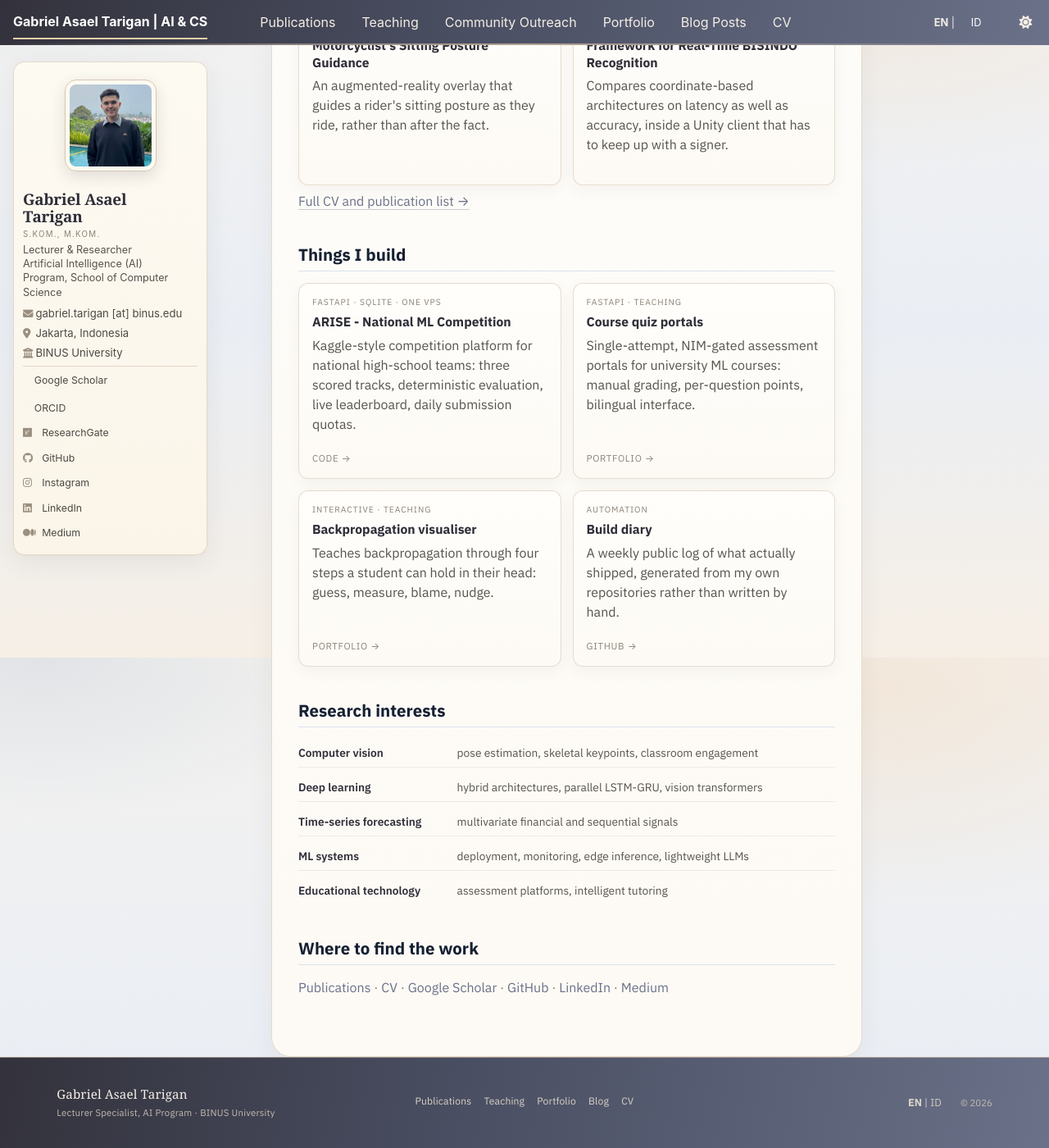
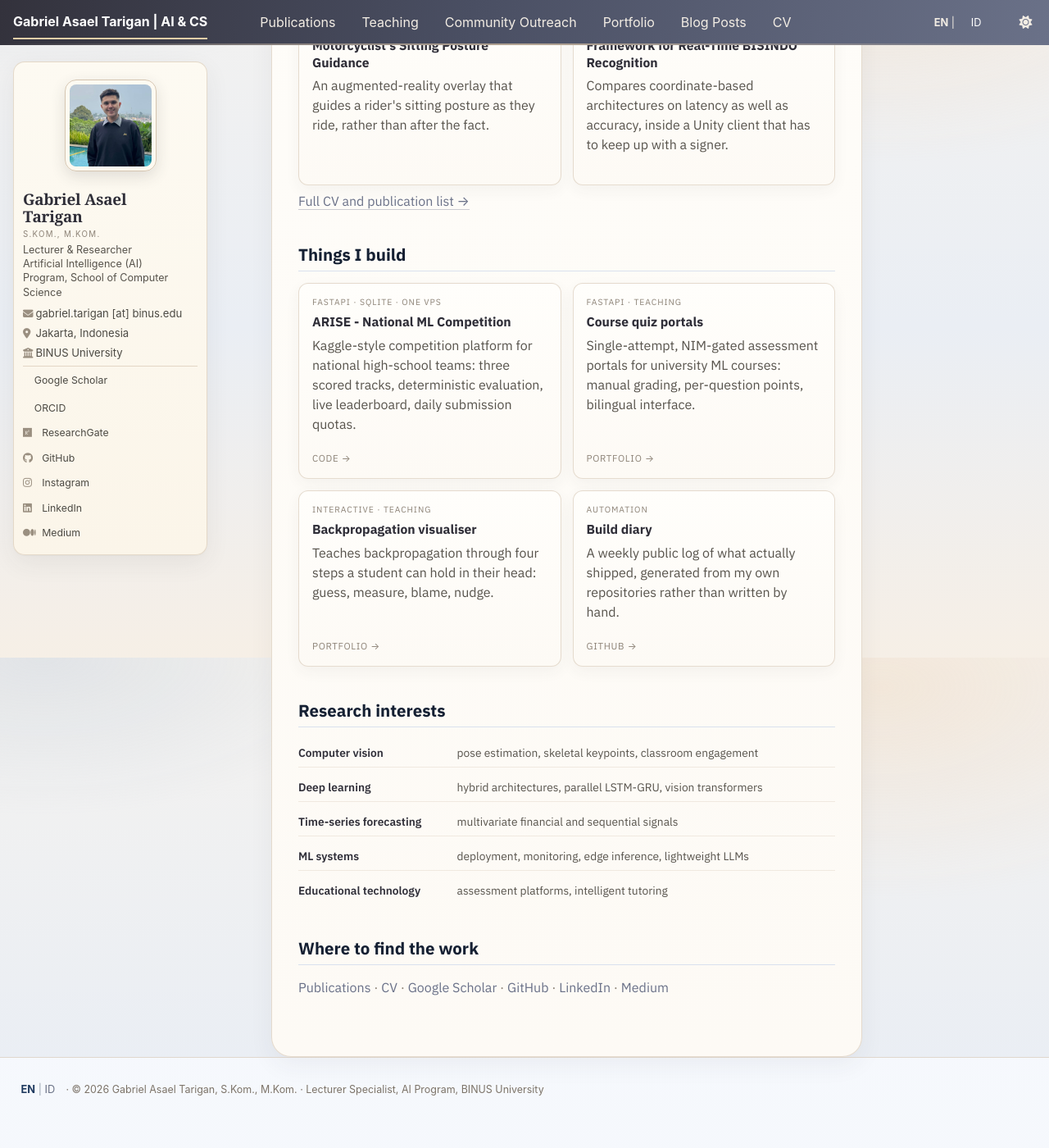
Before and after one commit to asaeltarigan/asaeltarigan.github.io, a Jekyll site: the page built from _pages/about.md, in a window 1280 px wide and 1400 px high, scrolled down 998 px. Shown: the whole window at 82% size. Built offline with Jekyll 4.4.1, drawn with Linux system fonts in a browser that asks for light colours; a style sheet for code colours, icons or effects is not loaded; after the commit the page ends 2366 px from its top, so only the background shows below that.

Commit message:
Revert footer redesign; footer now blends into the warm page background

```diff
--- a/_includes/footer.html
+++ b/_includes/footer.html
@@ -1,21 +1,7 @@
-<div class="ftr">
-  <div class="ftr__brand">
-    <span class="ftr__name">Gabriel Asael Tarigan</span>
-    <span class="ftr__role">Lecturer Specialist, AI Program &middot; BINUS University</span>
-  </div>
-  <nav class="ftr__links" aria-label="Footer">
-    <a href="{{ '/publications/' | relative_url }}">Publications</a>
-    <a href="{{ '/teaching/' | relative_url }}">Teaching</a>
-    <a href="{{ '/portfolio/' | relative_url }}">Portfolio</a>
-    <a href="{{ '/year-archive/' | relative_url }}">Blog</a>
-    <a href="{{ '/cv/' | relative_url }}">CV</a>
-  </nav>
-  <div class="ftr__meta">
-    <span class="lang-nav"><span class="lang-cur" lang="en">EN</span><span class="lang-sep"> | </span><a href="https://asaeltarigan.github.io/id/" hreflang="id" lang="id">ID</a></span>
-    <span class="ftr__year">&copy; {{ site.time | date: '%Y' }}</span>
-  </div>
+<div class="page__footer-copyright">
+  <span class="lang-nav"><span class="lang-cur" lang="en">EN</span><span class="lang-sep"> | </span><a href="https://asaeltarigan.github.io/id/" hreflang="id" lang="id">ID</a></span> &middot;
+  &copy; {{ site.time | date: '%Y' }} Gabriel Asael Tarigan, S.Kom., M.Kom. &middot; Lecturer Specialist, AI Program, BINUS University
 </div>
-
 <script>
   /* Responsive nav controller: flex overflow handling + dropdown anchored under the burger. Watches the lists so the theme's greedy-nav cannot override it. NOTE: only block comments here - the site build collapses inline-script whitespace and line comments would swallow the rest of the script. */
   (function () {
--- a/_includes/head.html
+++ b/_includes/head.html
@@ -94,4 +94,4 @@
 <link rel="preconnect" href="https://fonts.gstatic.com" crossorigin>
 <link href="https://fonts.googleapis.com/css2?family=IBM+Plex+Sans:wght@400;500;600;700&display=swap" rel="stylesheet">
 <link rel="stylesheet" href="{{ base_path }}/assets/css/main.css">
-<link rel="stylesheet" href="{{ base_path }}/assets/css/custom.css?v=82">
+<link rel="stylesheet" href="{{ base_path }}/assets/css/custom.css?v=83">
--- a/assets/css/custom.css
+++ b/assets/css/custom.css
@@ -1771,96 +1771,27 @@ html[data-theme="dark"] .cv-feature__note { color: #bdb6aa; }
 body { margin-bottom: 0 !important; }
 .page__footer { position: static !important; margin-top: 0 !important; }
 
-/* Footer as the bookend to the masthead: same warm slate, sand hairline on
-   top, cream type. Three zones: identity, links, language + year. */
+/* Footer: no separate bar. It inherits the page's warm paper background and
+   keeps only a sand hairline, so it blends into the page end instead of
+   reading as a strip of its own. Layout untouched: one copyright line. */
 .page__footer {
-  background: linear-gradient(100deg, #33323c 0%, #4a4f63 45%, #6a7188 100%) !important;
+  background: transparent !important;
   -webkit-backdrop-filter: none !important;
   backdrop-filter: none !important;
-  border-top: 1px solid rgba(235, 208, 170, 0.5) !important;
-  padding: 1.1rem 0 1.15rem !important;
+  border-top: 1px solid rgba(206, 188, 166, 0.55) !important;
+  padding: 0.85rem 0 !important;
   margin-top: 0 !important;
 }
 
-.page__footer .ftr {
-  max-width: 1180px;
-  margin: 0 auto;
-  padding: 0 1.2rem;
-  display: grid;
-  grid-template-columns: minmax(0, 1.5fr) auto auto;
-  gap: 1.4rem;
-  align-items: center;
-}
-
-.ftr__brand { display: flex; flex-direction: column; gap: 0.16rem; }
-
-.ftr__name {
-  font-family: Georgia, "Times New Roman", serif;
-  font-size: 0.95rem;
-  letter-spacing: 0.01em;
-  color: #f4efe6;
-}
-
-.ftr__role { font-size: 0.71rem; letter-spacing: 0.02em; color: #aea69b; }
-
-.ftr__links { display: flex; flex-wrap: wrap; gap: 0.95rem; }
-
-.ftr__links a,
-.ftr__links a:link,
-.ftr__links a:visited {
-  font-size: 0.71rem;
-  letter-spacing: 0.07em;
-  text-transform: uppercase;
-  color: #cfc8bd !important;
-  text-decoration: none;
-  border-bottom: 1px solid transparent;
-  padding-bottom: 1px;
-}
-
-.ftr__links a:hover,
-.ftr__links a:active { color: #fff !important; border-bottom-color: rgba(235, 208, 170, 0.75); }
-
-.ftr__meta { display: flex; align-items: center; gap: 0.85rem; font-size: 0.71rem; color: #aea69b; }
-
-.page__footer .lang-nav a,
-.page__footer .lang-nav a:link,
-.page__footer .lang-nav a:visited,
-.page__footer .lang-cur,
-.page__footer .lang-sep { color: #cfc8bd !important; text-decoration: none; }
-
-.page__footer .lang-nav a:hover { color: #fff !important; }
-
-@media (max-width: 760px) {
-  .page__footer .ftr { grid-template-columns: 1fr; gap: 0.75rem; }
-  .ftr__links { gap: 0.7rem; }
-}
-
-/* footer balance: links sit between identity and meta instead of hugging right */
-.page__footer .ftr { grid-template-columns: minmax(0, 1fr) minmax(0, 1.1fr) auto; }
-
-.ftr__links { justify-content: center; }
-
-.ftr__links a,
-.ftr__links a:link,
-.ftr__links a:visited {
-  text-transform: none;
-  letter-spacing: 0.01em;
-  font-size: 0.76rem;
-  color: #d8d1c6 !important;
-}
-
-.ftr__meta, .ftr__role { color: #c2bab0 !important; }
-.page__footer .lang-nav a, .page__footer .lang-cur, .page__footer .lang-sep { color: #d8d1c6 !important; }
-
-@media (max-width: 760px) {
-  .page__footer .ftr { grid-template-columns: 1fr; }
-  .ftr__links { justify-content: flex-start; }
-}
-
-/* true centring: links sit on the page axis, meta pinned right */
-.page__footer .ftr { grid-template-columns: minmax(0, 1fr) auto minmax(0, 1fr); }
-.ftr__meta { justify-content: flex-end; }
-@media (max-width: 760px) {
-  .page__footer .ftr { grid-template-columns: 1fr; }
-  .ftr__meta { justify-content: flex-start; }
-}
+.page__footer-copyright { color: #7c7368; font-size: 0.78rem; }
+
+.page__footer a,
+.page__footer a:link,
+.page__footer a:visited { color: #6a7185 !important; }
+
+.page__footer a:hover { color: #8a5a2b !important; }
+
+html[data-theme="dark"] .page__footer { border-top-color: rgba(216, 185, 143, 0.22) !important; }
+html[data-theme="dark"] .page__footer-copyright { color: #a8a094; }
+html[data-theme="dark"] .page__footer a,
+html[data-theme="dark"] .page__footer a:visited { color: #c9c2b6 !important; }
```
